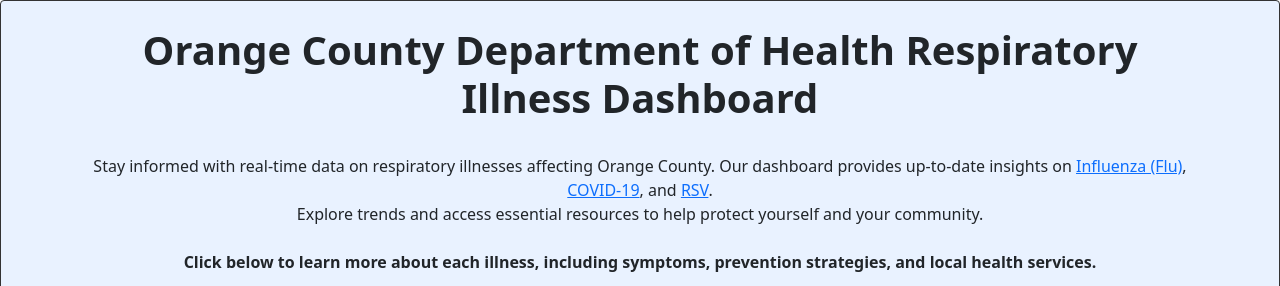
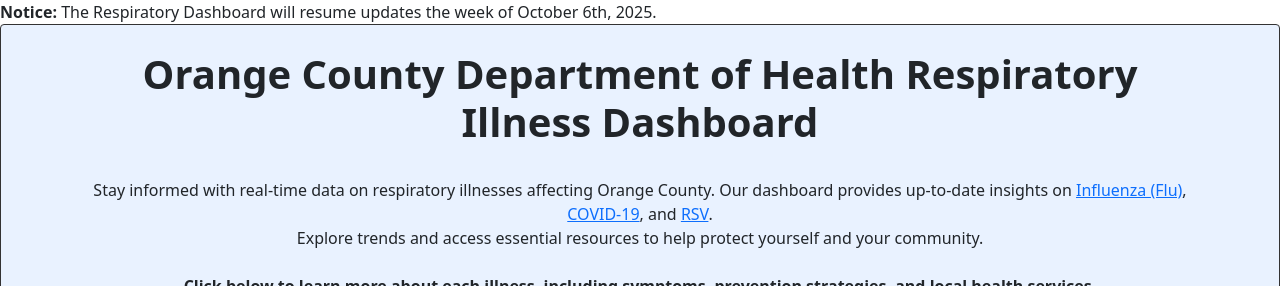
Before and after one commit to OCDOH-Epidemiology/Respiratory-Dashboard, a plain HTML site: page index.html in a window 1280 px wide. Shown: the top 286 px of the page. Drawn offline with nearby package versions, Linux system fonts and the light colour scheme.

Commit message:
Add files via upload

```diff
--- a/index.html
+++ b/index.html
@@ -15,6 +15,9 @@
 </head>
 
 <body>
+    <div class="notice-banner" role="status" aria-live="polite">
+        <strong>Notice:</strong> The Respiratory Dashboard will resume updates the week of October 6th, 2025.
+    </div>
     <div class="border-box1">
 
         <div class="container my-4 ">
```
